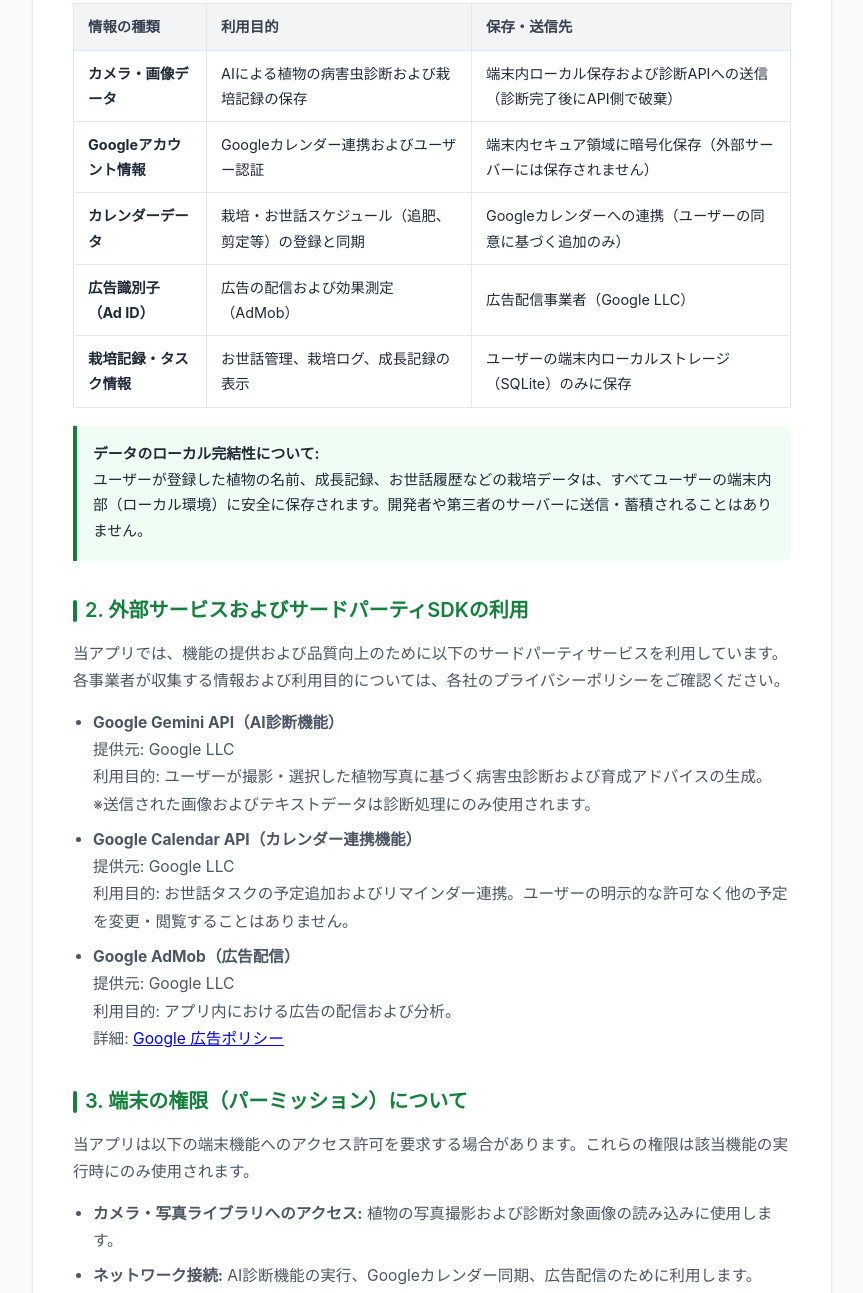
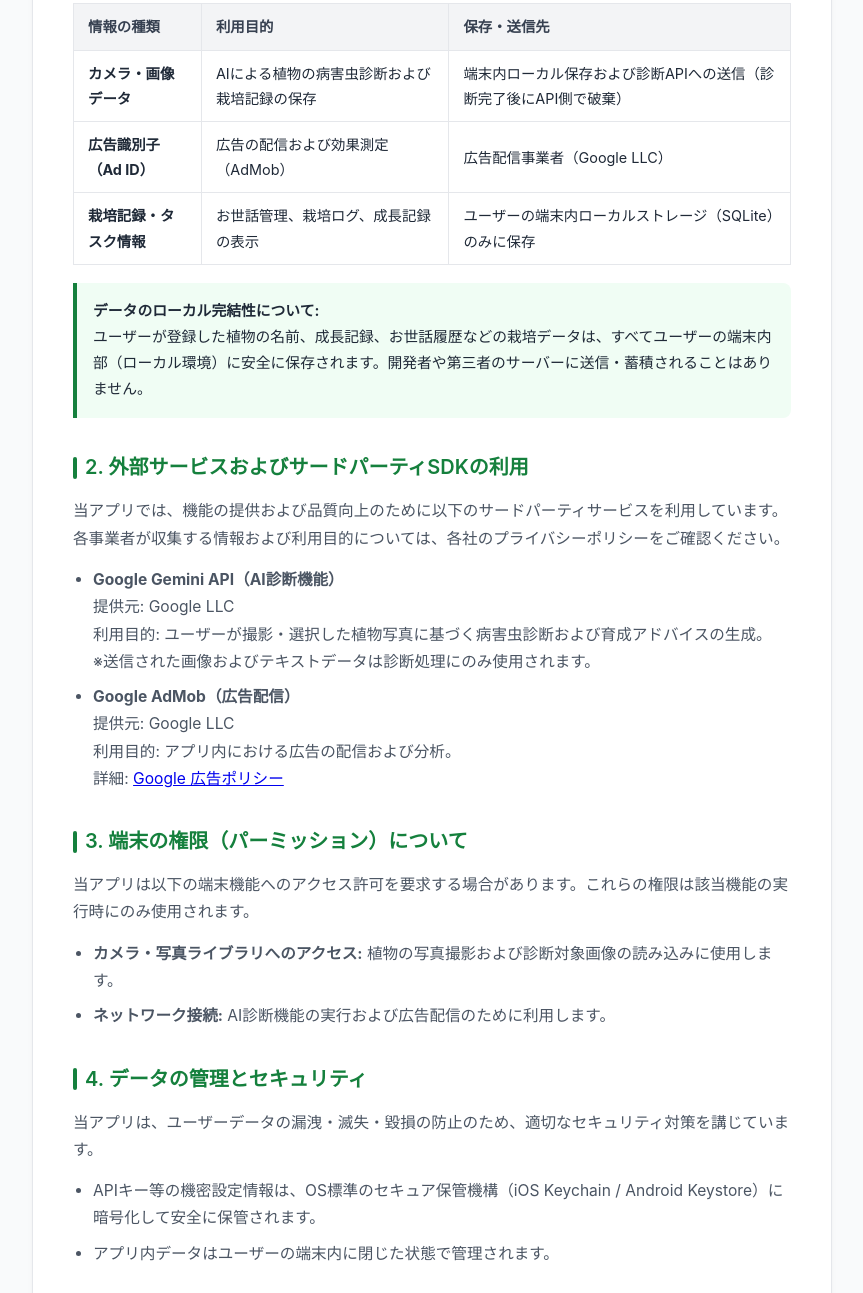
Before and after one commit to yu-os/home-garden-privacy, a plain HTML site: page index.html in a window 1280 px wide. Shown: the part 463-1756 px from the top of the page, without its empty margins (208-1071 px from the left). Drawn offline with Linux system fonts and the light colour scheme.

Commit message:
fix: remove google auth and calendar mentions

```diff
--- a/index.html
+++ b/index.html
@@ -168,16 +168,6 @@
                 <td>端末内ローカル保存および診断APIへの送信（診断完了後にAPI側で破棄）</td>
               </tr>
               <tr>
-                <td><strong>Googleアカウント情報</strong></td>
-                <td>Googleカレンダー連携およびユーザー認証</td>
-                <td>端末内セキュア領域に暗号化保存（外部サーバーには保存されません）</td>
-              </tr>
-              <tr>
-                <td><strong>カレンダーデータ</strong></td>
-                <td>栽培・お世話スケジュール（追肥、剪定等）の登録と同期</td>
-                <td>Googleカレンダーへの連携（ユーザーの同意に基づく追加のみ）</td>
-              </tr>
-              <tr>
                 <td><strong>広告識別子（Ad ID）</strong></td>
                 <td>広告の配信および効果測定（AdMob）</td>
                 <td>広告配信事業者（Google LLC）</td>
@@ -209,11 +199,6 @@
             ※送信された画像およびテキストデータは診断処理にのみ使用されます。
           </li>
           <li>
-            <strong>Google Calendar API（カレンダー連携機能）</strong><br>
-            提供元: Google LLC<br>
-            利用目的: お世話タスクの予定追加およびリマインダー連携。ユーザーの明示的な許可なく他の予定を変更・閲覧することはありません。
-          </li>
-          <li>
             <strong>Google AdMob（広告配信）</strong><br>
             提供元: Google LLC<br>
             利用目的: アプリ内における広告の配信および分析。<br>
@@ -227,7 +212,7 @@
         <p>当アプリは以下の端末機能へのアクセス許可を要求する場合があります。これらの権限は該当機能の実行時にのみ使用されます。</p>
         <ul>
           <li><strong>カメラ・写真ライブラリへのアクセス:</strong> 植物の写真撮影および診断対象画像の読み込みに使用します。</li>
-          <li><strong>ネットワーク接続:</strong> AI診断機能の実行、Googleカレンダー同期、広告配信のために利用します。</li>
+          <li><strong>ネットワーク接続:</strong> AI診断機能の実行および広告配信のために利用します。</li>
         </ul>
       </section>
 
@@ -235,7 +220,7 @@
         <h2>4. データの管理とセキュリティ</h2>
         <p>当アプリは、ユーザーデータの漏洩・滅失・毀損の防止のため、適切なセキュリティ対策を講じています。</p>
         <ul>
-          <li>Google連携に必要なアクセストークンやAPIキーは、OS標準のセキュア保管機構（iOS Keychain / Android Keystore）に暗号化して保存されます。</li>
+          <li>APIキー等の機密設定情報は、OS標準のセキュア保管機構（iOS Keychain / Android Keystore）に暗号化して安全に保管されます。</li>
           <li>アプリ内データはユーザーの端末内に閉じた状態で管理されます。</li>
         </ul>
       </section>
```
